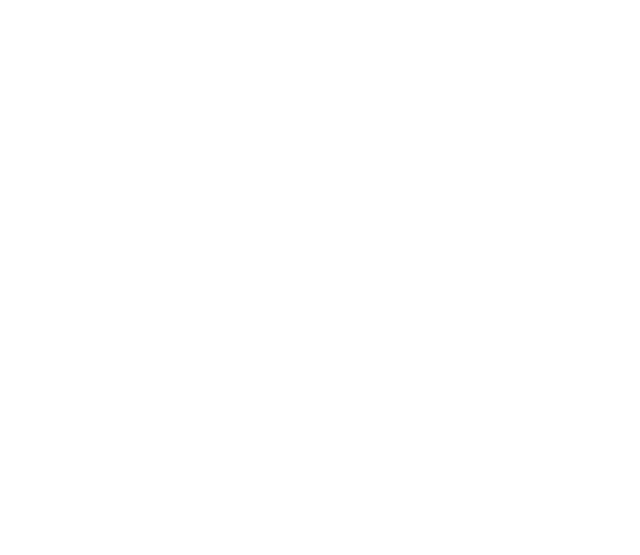
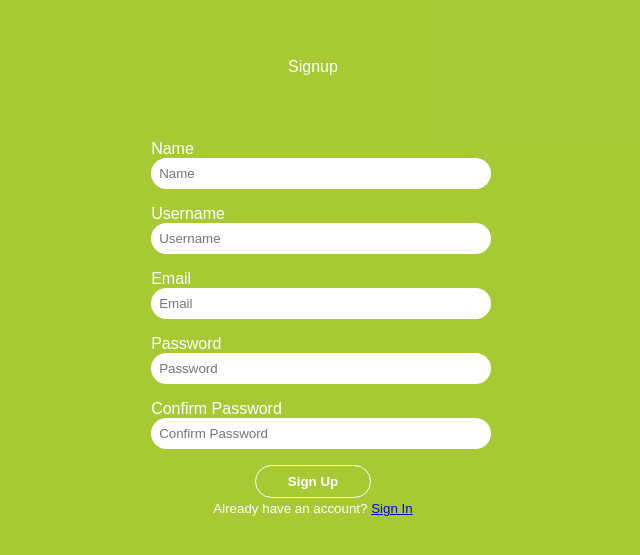
Before and after one commit to MeqdamAlqudah/Book-mechanic-front-end, a React (Create React App) app: page /signup in a window 1280 px wide. Before the commit this address had no page. Shown: the part 113-668 px from the top of the page, without its empty margins (327-967 px from the left). Built offline with nearby package versions, Linux system fonts and the light colour scheme.

Commit message:
Create sign up form and style the form

```diff
--- a/src/App.js
+++ b/src/App.js
@@ -1,10 +1,13 @@
 import { BrowserRouter, Routes, Route } from 'react-router-dom';
+import Signup from './pages/Signup';
+import Home from './pages/Home';
 
 function App() {
   return (
     <BrowserRouter>
       <Routes>
-        <Route path="/" element={<h1>Home</h1>} />
+        <Route path="/" element={<Home />} />
+        <Route path="/signup" element={<Signup />} />
       </Routes>
     </BrowserRouter>
   );
--- a/src/index.css
+++ b/src/index.css
@@ -1,3 +1,9 @@
 * {
   font-family: sans-serif;
 }
+
+body {
+  box-sizing: border-box;
+  padding: 0;
+  margin: 0;
+}
--- /dev/null
+++ b/src/pages/Home/index.js
@@ -0,0 +1,9 @@
+import React from 'react'
+
+function Home() {
+  return (
+    <div>Home</div>
+  )
+}
+
+export default Home
--- /dev/null
+++ b/src/pages/Signup/index.js
@@ -0,0 +1,59 @@
+import React, { useState } from 'react';
+import { Link } from 'react-router-dom';
+import style from './style.module.css';
+
+const Signup = () => {
+
+    const [ error, setError ] = useState('')
+
+    const handleSubmit = (e) => {
+        setError('')
+        e.preventdefault();
+    }
+  return (
+    <div className={style.container}>
+      <div className={style.wrapper}>
+        <form className={style.card} onClick={handleSubmit}>
+          <div>Signup</div>
+
+          <p role="alert" className={style.error}>{error}</p>
+
+          <label htmlFor="name">
+          Name
+            <input type="name" id="name" placeholder="Name" required />
+          </label>
+
+          <label htmlFor="username">
+          Username
+            <input type="text" id="username" placeholder="Username" required />
+          </label>
+
+          <label htmlFor="email">
+          Email
+            <input type="email" id="eamil" placeholder="Email" required />
+          </label>
+
+          <label htmlFor="password">
+          Password
+            <input type="password" placeholder="Password" required />
+          </label>
+
+          <label htmlFor="confirmPassword">
+          Confirm Password
+            <input type="password" id="password" placeholder="Confirm Password" required />
+          </label>
+
+          <button type="submit" className={style.btn}>Sign Up</button>
+        </form>
+
+        <small>
+            Already have an account?
+            {' '}
+            <Link to="/login">Sign In</Link>
+        </small>
+      </div>
+    </div>
+  )
+}
+
+export default Signup
--- /dev/null
+++ b/src/pages/Signup/style.module.css
@@ -0,0 +1,68 @@
+.container {
+    height: 100vh;
+  }
+
+  .wrapper {
+    height: 100vh;
+    background-color: #96bf0fd7;
+    display: flex;
+    flex-direction: column;
+    justify-content: center;
+    align-items: center;
+    color: #fff;
+    gap: 0.2rem;
+  }
+
+  .card {
+    color: var(--black);
+    display: flex;
+    flex-direction: column;
+    align-items: center;
+    gap: 1rem;
+    border-radius: 1rem;
+  }
+
+  .card label {
+    width: 100%;
+  }
+
+  .card input {
+    border-radius: 1rem;
+    padding: 0.5rem;
+    border: 1px solid var(--green);
+    color: black;
+    outline: none;
+    width: 100%;
+  }
+
+  .card label:focus-within {
+    color: var(--green);
+  }
+
+  .btn {
+    border: 1px solid #fff;
+    border-radius: 2rem;
+    padding: 0.5rem 2rem;
+    text-align: center;
+    background-color: var(--green);
+    color: #fff;
+    cursor: pointer;
+    font-weight: bold;
+    transition: all 0.2s ease-in-out;
+  }
+
+  .btn:hover {
+    transform: scale(1.1);
+  }
+
+  .btn:active {
+    transform: scale(0.95);
+  }
+
+  .option a {
+    font-weight: bold;
+  }
+
+  .option a:hover {
+    text-decoration: underline;
+  }
```
Also changed, not shown: src/components/Car/index.js (added).
